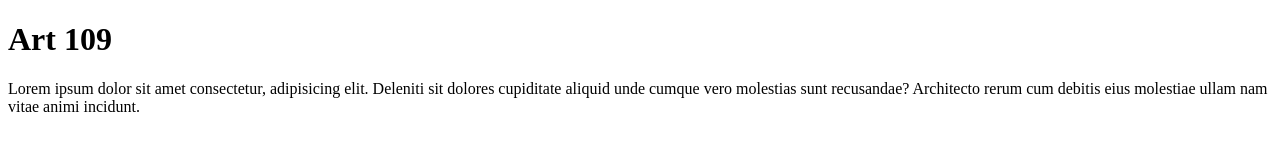
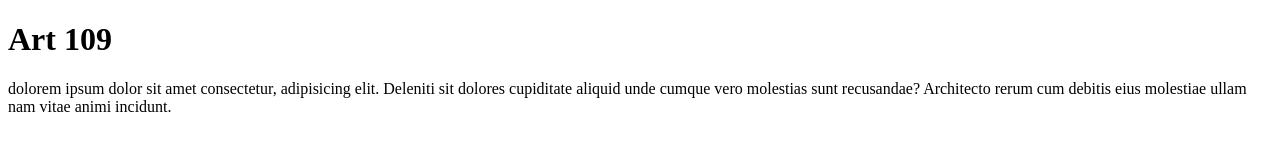
Before and after one commit to lizziesalinas/collab_project, a plain HTML site: page index.html in a window 1280 px wide. Drawn offline with Linux system fonts and the light colour scheme.

Commit message:
Update index.html

```diff
--- a/index.html
+++ b/index.html
@@ -9,6 +9,6 @@
     <header>
         <h1>Art 109</h1>
     </header>
-    <p>Lorem ipsum dolor sit amet consectetur, adipisicing elit. Deleniti sit dolores cupiditate aliquid unde cumque vero molestias sunt recusandae? Architecto rerum cum debitis eius molestiae ullam nam vitae animi incidunt.</p>
+    <p>dolorem ipsum dolor sit amet consectetur, adipisicing elit. Deleniti sit dolores cupiditate aliquid unde cumque vero molestias sunt recusandae? Architecto rerum cum debitis eius molestiae ullam nam vitae animi incidunt.</p>
 </body>
 </html>
```
